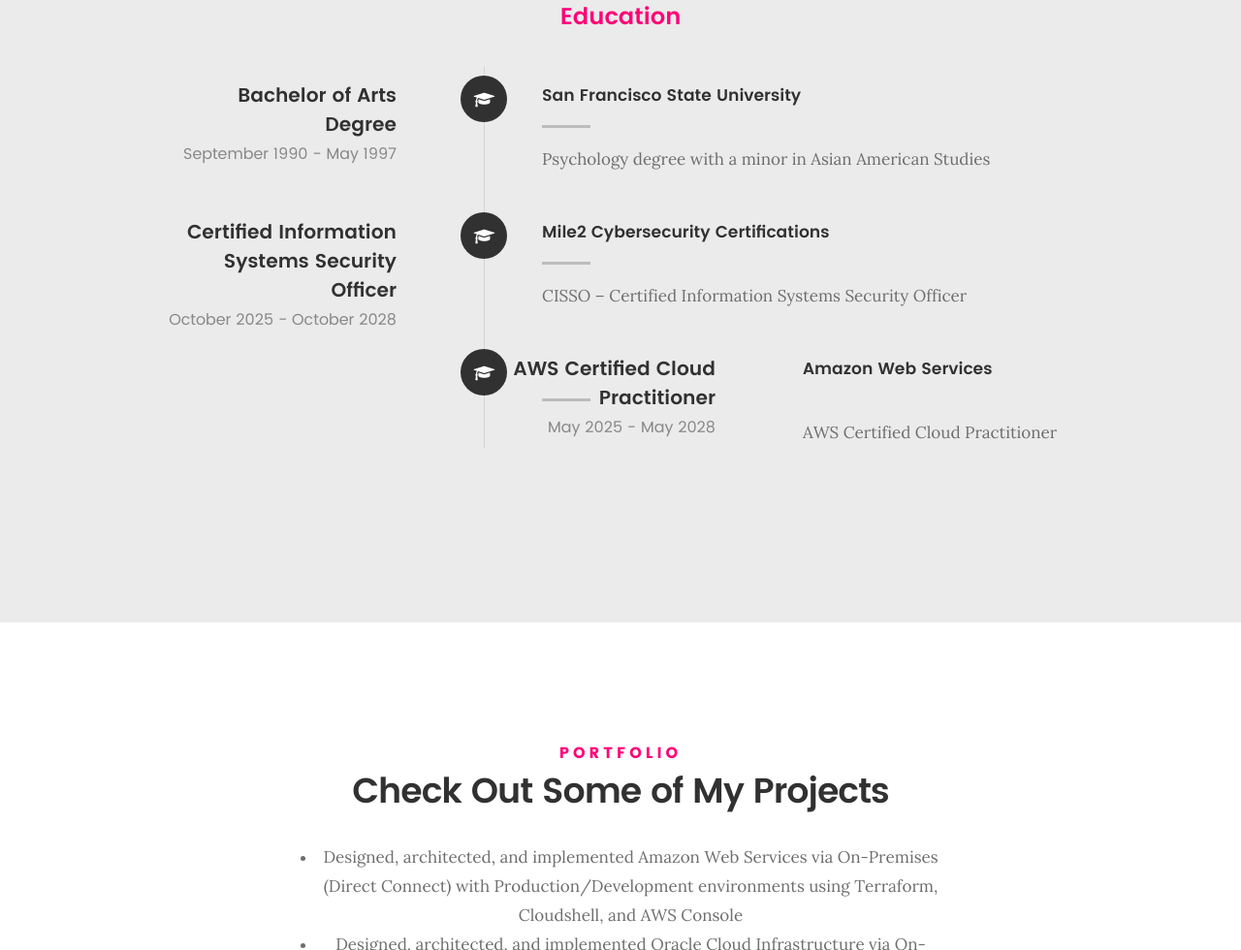
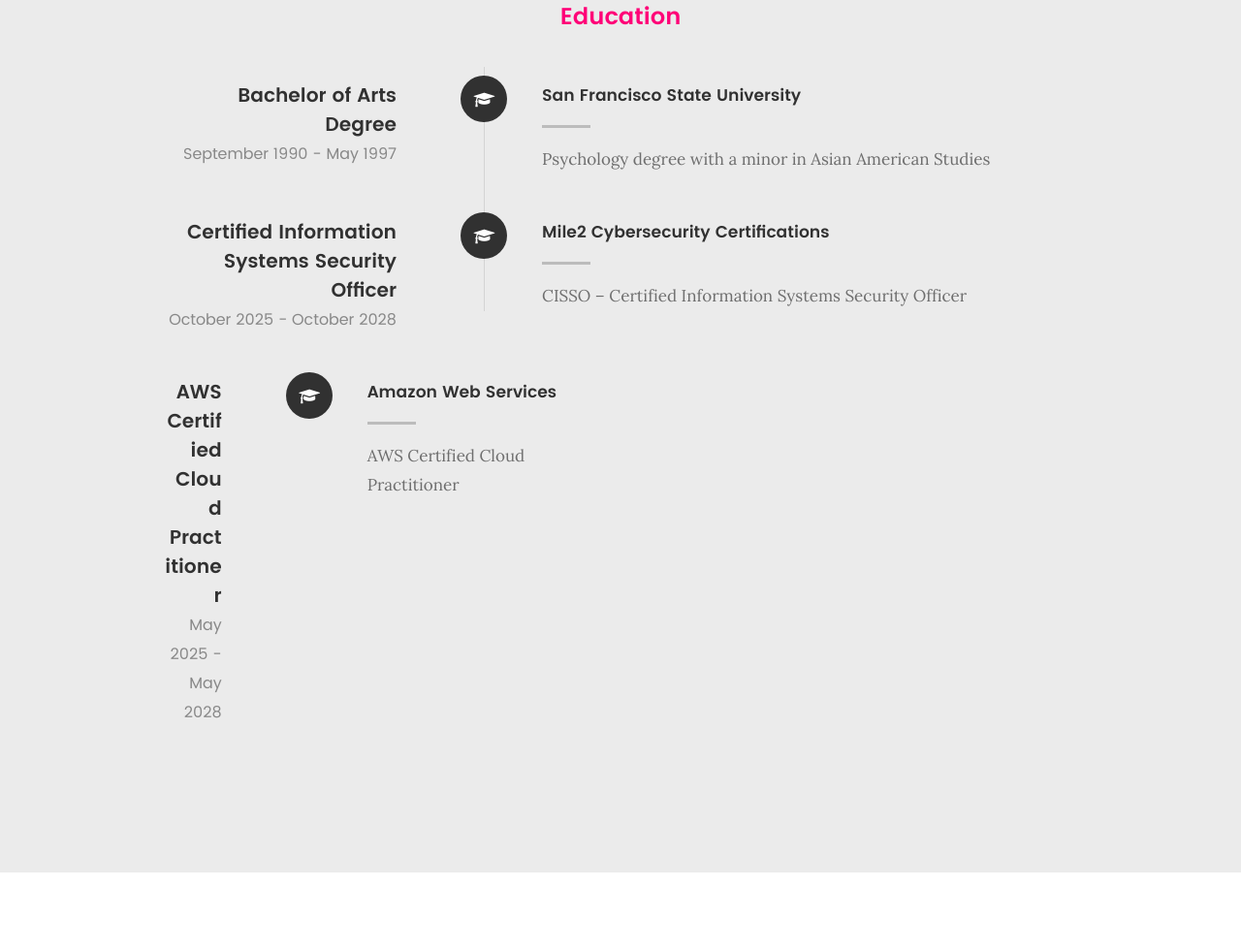
Before and after one commit to chrisyt3718/WebSite.github.io, a plain HTML site: page website/templates/index.html in a window 1280 px wide. Shown: the part 8342-9322 px from the top of the page at 97% size. Drawn offline with Linux system fonts and the light colour scheme; files that its build step writes are made by us from their sources; files whose address does not match are found by name; a web font is replaced by a local one.

Commit message:
Update main.css

```diff
--- a/website/static/css/main.css
+++ b/website/static/css/main.css
@@ -806,7 +806,10 @@ button::-moz-focus-inner, input::-moz-focus-inner {
 	background: transparent;
 	color: #313131;
 }
-
+.force-left {
+    float: left !important;
+    clear: both;
+}
 /**
  * line definition style
  */
```
